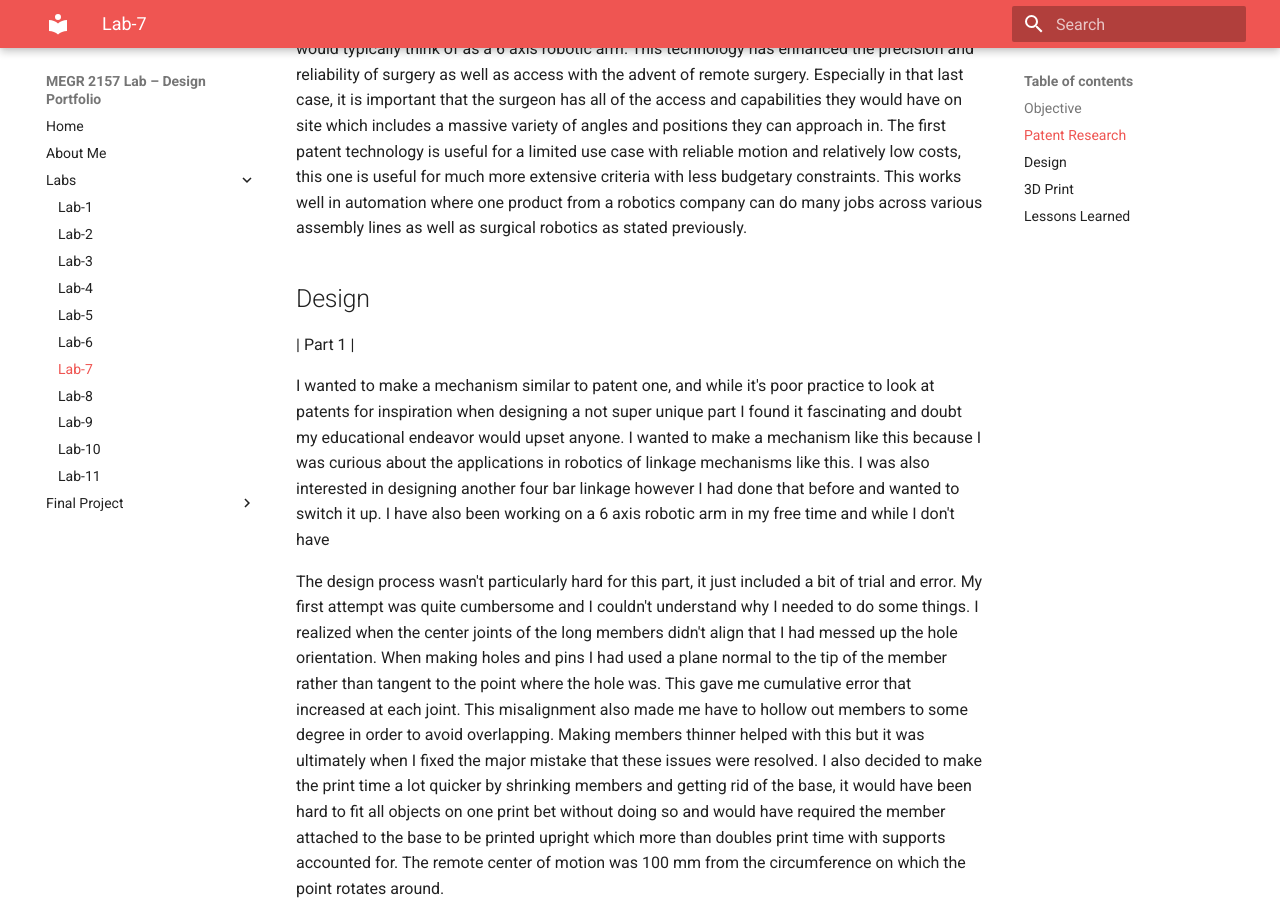
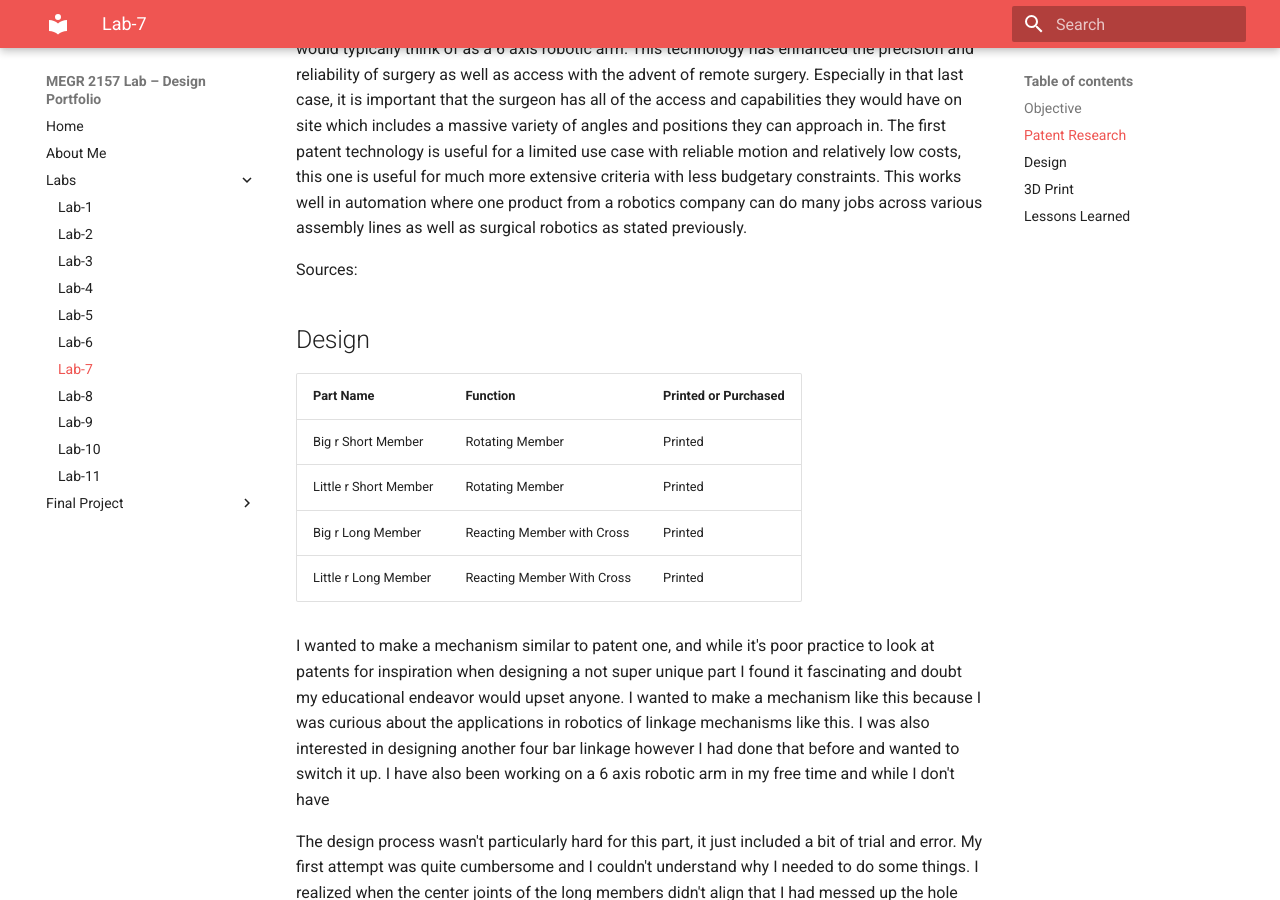
Before and after one commit to jmcadam4/James-McAdam-MEGR-2156-lab, an MkDocs documentation site: the page built from docs/Labs/L07/index.md, in a window 1280 px wide and 900 px high, scrolled down 567 px. Built offline with MkDocs 1.6.1 and Material for MkDocs 9.7.7, drawn with Linux system fonts in a browser that asks for light colours.

Commit message:
Update index.md

```diff
--- a/docs/Labs/L07/index.md
+++ b/docs/Labs/L07/index.md
@@ -8,9 +8,16 @@ The first patent I found was US 12,485,531 B2. This patent outlined a mechanism
 
 The second patent I found was US 12,496,157 B2 which is an intuitive robotics patent laying the framework for one of their robotic arms. The point of this patent was to provide the same motion while also allowing for a much larger variety outside of it. This system is very similar to what one would typically think of as a 6 axis robotic arm. This technology has enhanced the precision and reliability of surgery as well as access with the advent of remote surgery. Especially in that last case, it is important that the surgeon has all of the access and capabilities they would have on site which includes a massive variety of angles and positions they can approach in. The first patent technology is useful for a limited use case with reliable motion and relatively low costs, this one is useful for much more extensive criteria with less budgetary constraints. This works well in automation where one product from a robotics company can do many jobs across various assembly lines as well as surgical robotics as stated previously.
 
+Sources:
+
 ## Design
 
-| Part 1 |
+| Part Name | Function | Printed or Purchased |
+| --- | --- | --- |
+| Big r Short Member | Rotating Member | Printed |
+| Little r Short Member | Rotating Member | Printed |
+| Big r Long Member | Reacting Member with Cross | Printed |
+| Little r Long Member | Reacting Member With Cross | Printed |
 
 I wanted to make a mechanism similar to patent one, and while it's poor practice to look at patents for inspiration when designing a not super unique part I found it fascinating and doubt my educational endeavor would upset anyone. I wanted to make a mechanism like this because I was curious about the applications in robotics of linkage mechanisms like this. I was also interested in designing another four bar linkage however I had done that before and wanted to switch it up. I have also been working on a 6 axis robotic arm in my free time and while I don't have
 
```
